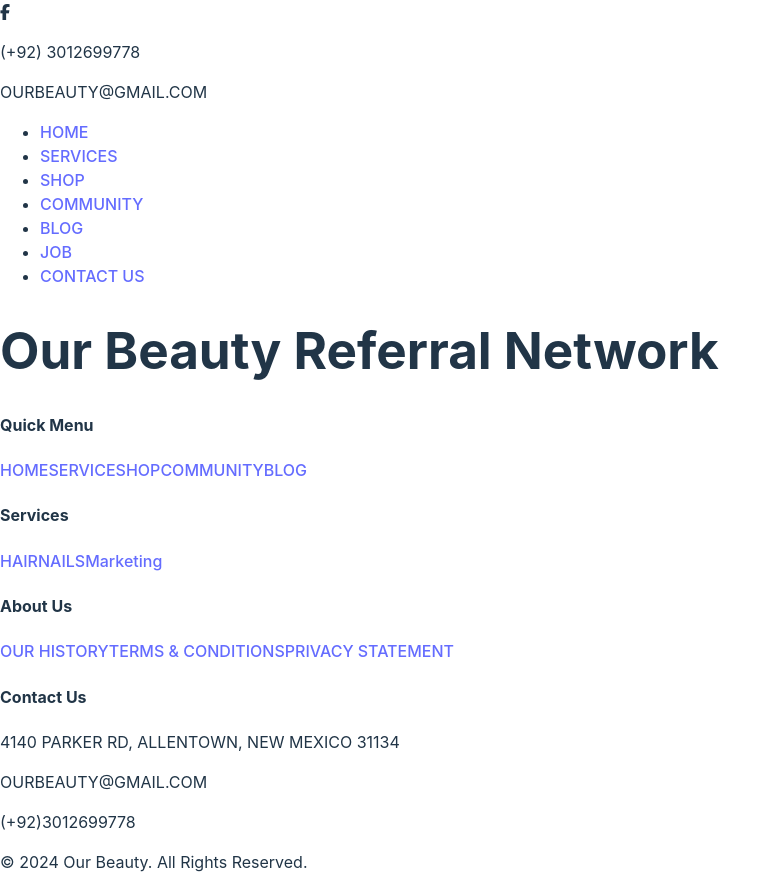
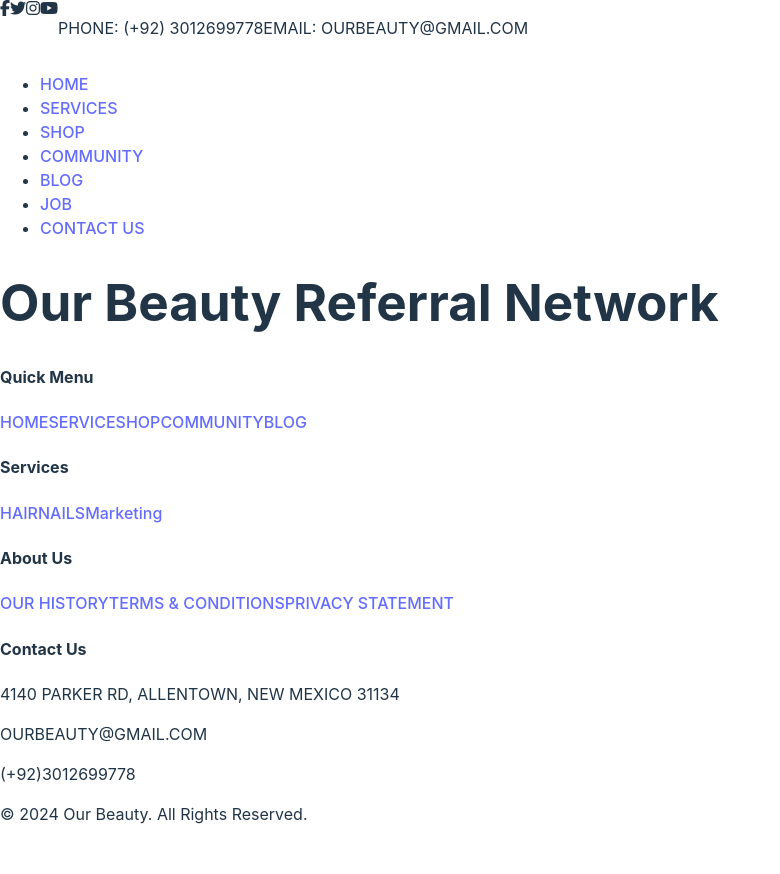
Before and after one commit to sydsnow/OBRN, a React (Vite) app: page / in a window 1280 px wide. Shown: the whole page, without its empty margins (0-780 px from the left). After the commit the page ends 826 px from the top, so only its background shows below. Built offline with nearby package versions, Linux system fonts and the light colour scheme.

Commit message:
some nav styling

```diff
--- a/src/components/Header.jsx
+++ b/src/components/Header.jsx
@@ -1,5 +1,6 @@
 import Topnav from "./TopNav";
 import Nav from "./Nav";
+import "../scss/components/_header.scss";
 
 function Header() {
     return (
--- a/src/components/TopNav.jsx
+++ b/src/components/TopNav.jsx
@@ -1,12 +1,17 @@
+import '../scss/components/_topnav.scss';
+
 function Topnav () {
     return (
         <div className="header-top-nav">
             <div className="header-socials">
                 <i className="fa-brands fa-facebook-f"></i>
+                <i className="fa-brands fa-twitter"></i>
+                <i className="fa-brands fa-instagram"></i>
+                <i className="fa-brands fa-youtube"></i>
             </div>
             <div className="header-contact">
-                <p>(+92) 3012699778</p>
-                <p>OURBEAUTY@GMAIL.COM</p>
+                <p>PHONE: (+92) 3012699778</p>
+                <p>EMAIL: OURBEAUTY@GMAIL.COM</p>
             </div>
         </div>
     )
--- a/src/scss/components/_header.scss
+++ b/src/scss/components/_header.scss
@@ -0,0 +1,3 @@
+.header {
+    width: 100%;
+}
--- /dev/null
+++ b/src/scss/components/_topnav.scss
@@ -0,0 +1,13 @@
+.header {
+    &-top-nav {
+        display: flex;
+    }
+    &-socials {
+        display: flex;
+        flex-direction: row;
+    }
+    &-contact {
+        display: flex;
+        flex-direction: row;
+    }
+}
```
